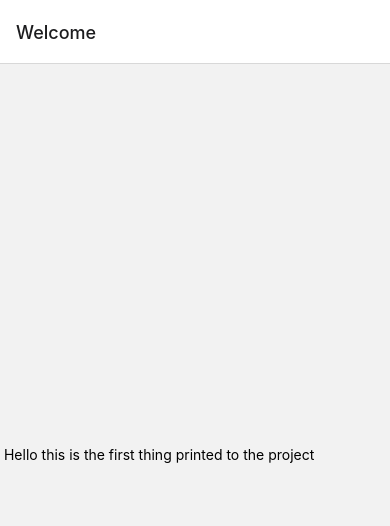
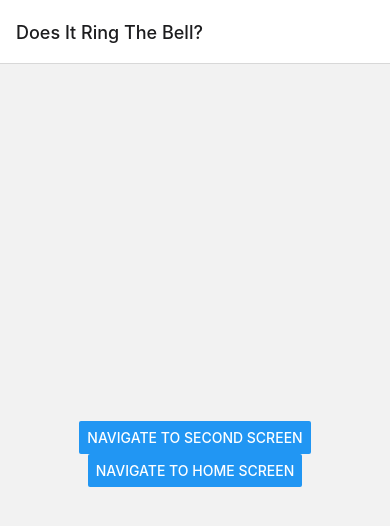
Before and after one commit to nizolnier/swamp-hacks-project-frontend, a React Native app: screen /Home in a window 390 px wide. Shown: the top 526 px of the page. Built offline with nearby package versions, Linux system fonts and the light colour scheme.

Commit message:
created buttons swap screens

```diff
--- a/App.js
+++ b/App.js
@@ -1,7 +1,7 @@
 import HomeScreen from "./screens/HomeScreen";
+import SecondScreen from "./screens/SecondScreen";
 import { NavigationContainer } from "@react-navigation/native";
 import { createNativeStackNavigator } from "@react-navigation/native-stack";
-
 const Stack = createNativeStackNavigator();
 
 
@@ -10,9 +10,13 @@ export default function App() {
     <NavigationContainer>
       <Stack.Navigator>
         <Stack.Screen
-          name = "Home"
-          component = {HomeScreen}
-          options = {{title: "Welcome"}}
+            name = "Home"
+            component = {HomeScreen}
+            options = {{title: "Does It Ring The Bell?"}}
+        />
+        <Stack.Screen
+          name = "Second"
+          component = {SecondScreen}
         />
       </Stack.Navigator>
     </NavigationContainer>
--- a/screens/HomeScreen.js
+++ b/screens/HomeScreen.js
@@ -1,10 +1,17 @@
 import { StatusBar } from 'expo-status-bar';
-import { StyleSheet, Text, View } from 'react-native';
+import { StyleSheet, Button, View } from 'react-native';
 
-export default function HomeScreen() {
+export default function HomeScreen({navigation}) {
   return (
     <View style={styles.container}>
-      <Text> Hello this is the first thing printed to the project</Text>
+      <Button
+        title = "Navigate to second screen"
+        onPress = {() =>navigation.navigate("Second") }
+      />
+      <Button
+        title = "Navigate to home screen"
+        onPress = {() =>navigation.navigate("Second") }
+      />
       <StatusBar style="auto" />
     </View>
   );
@@ -13,7 +20,7 @@ export default function HomeScreen() {
 const styles = StyleSheet.create({
   container: {
     flex: 1,
-    marginRight: 'auto',
+    alignItems: 'center',
     justifyContent: 'center',
   },
 });
--- /dev/null
+++ b/screens/SecondScreen.js
@@ -0,0 +1,20 @@
+import { StatusBar } from 'expo-status-bar';
+import { StyleSheet, Text, View } from 'react-native';
+
+export default function SecondScreen() {
+  return (
+    <View style = {styles.container}>
+      <Text> Open App.js to start working on your app! </Text>
+      <StatusBar style="auto" />
+    </View>
+  );
+}
+
+const styles = StyleSheet.create({
+  container: {
+    flex: 1,
+    backgroundColor: '#fff',
+    alignItems: 'center',
+    justifyContent: 'center',
+  },
+});
```
Also changed, not shown: componenets/navBar.js (added).
